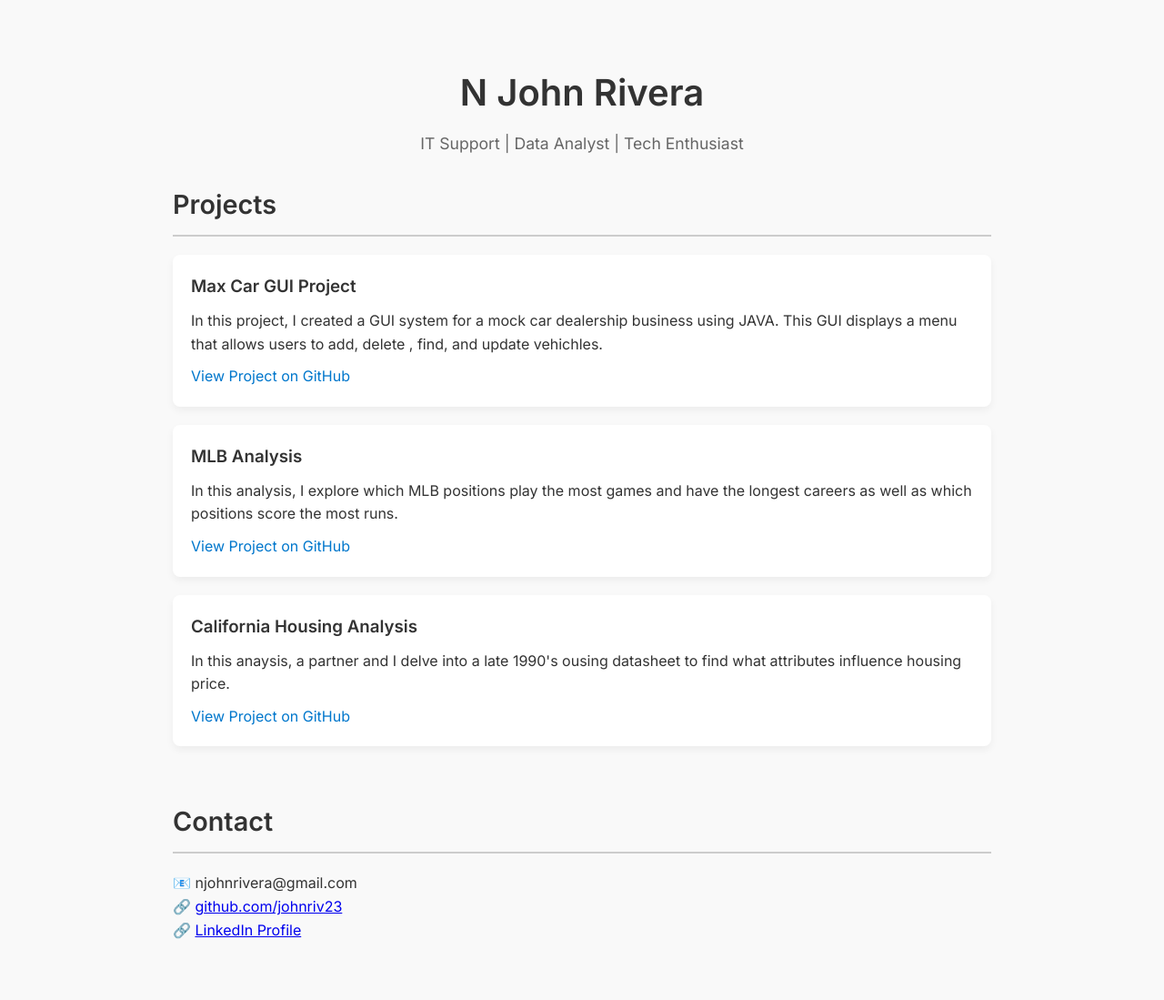
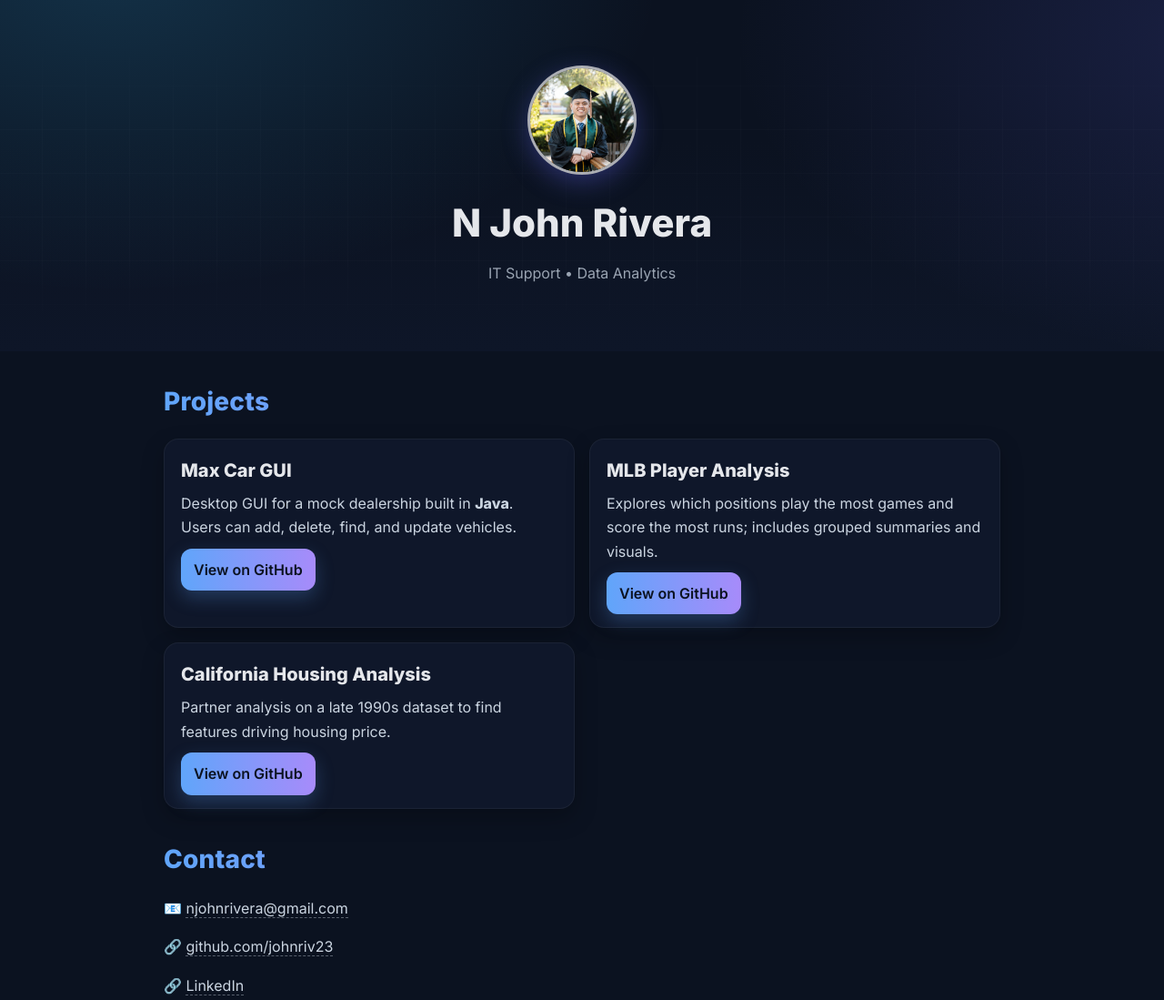
Before and after one commit to johnriv23/johnriv23.github.io, a plain HTML site: page index.html in a window 1280 px wide. Shown: the top 1099 px of the page at 91% size. Drawn offline with Linux system fonts and the light colour scheme.

Commit message:
updated website layout

```diff
--- a/index.html
+++ b/index.html
@@ -2,135 +2,137 @@
 <html lang="en">
 <head>
   <meta charset="UTF-8" />
-  <meta name="viewport" content="width=device-width, initial-scale=1.0" />
-  <title>Your Name | Portfolio</title>
-  <link href="https://fonts.googleapis.com/css2?family=Inter:wght@400;600&display=swap" rel="stylesheet" />
+  <meta name="viewport" content="width=device-width, initial-scale=1" />
+  <title>N John Rivera | Portfolio</title>
+  <link href="https://fonts.googleapis.com/css2?family=Inter:wght@400;600;800&display=swap" rel="stylesheet" />
   <style>
-    * {
-      box-sizing: border-box;
-      margin: 0;
-      padding: 0;
+    :root{
+      --bg:#0b1220;          /* page background behind content */
+      --fg:#0f172a;          /* card background */
+      --text:#e5e7eb;        /* light text on dark */
+      --muted:#9aa4b2;
+      --accent:#60a5fa;      /* blue accent */
+      --ring:rgba(96,165,250,.45);
+      --radius:16px;
+      --shadow:0 10px 25px rgba(0,0,0,.25);
+    }
+    *{box-sizing:border-box}
+    html,body{height:100%}
+    body{
+      margin:0; font-family:Inter, system-ui, -apple-system, Segoe UI, Roboto, Arial, sans-serif;
+      background: var(--bg); color: var(--text); line-height:1.65;
     }
 
-    body {
-      font-family: 'Inter', sans-serif;
-      background: #f9f9f9;
-      color: #333;
-      line-height: 1.6;
-      padding: 20px;
+    /* -------- HERO -------- */
+    .hero{
+      position:relative; overflow:hidden;
+      padding:72px 24px 56px; text-align:center;
+      background:
+        radial-gradient(1000px 600px at 10% -10%, rgba(56,189,248,.18), transparent 60%),
+        radial-gradient(1000px 600px at 110% 10%, rgba(99,102,241,.18), transparent 60%),
+        linear-gradient(180deg, #0b1220 0%, #0b1220 40%, #0e1628 100%);
+      isolation:isolate;
+    }
+    /* animated faint grid lines */
+    .hero::before{
+      content:""; position:absolute; inset:-2px; z-index:-1; opacity:.2;
+      background-image:
+        linear-gradient(rgba(255,255,255,.08) 1px, transparent 1px),
+        linear-gradient(90deg, rgba(255,255,255,.08) 1px, transparent 1px);
+      background-size:48px 48px, 48px 48px;
+      transform:translateZ(0);
+      animation:grid 18s linear infinite;
+      mask-image:linear-gradient(#0000, #000 35%, #000 75%, #0000 100%);
+    }
+    @keyframes grid { to { background-position: 48px 0, 0 48px; } }
+
+    .avatar{
+      width:120px; height:120px; object-fit:cover; border-radius:50%;
+      border:3px solid rgba(255,255,255,.65);
+      box-shadow:0 8px 28px rgba(99,102,241,.35), inset 0 0 0 1px rgba(255,255,255,.2);
+      display:block; margin:0 auto 18px; background:#111827;
+    }
+    h1{font-size:clamp(28px, 5vw, 42px); margin:0}
+    .subtitle{color:var(--muted); margin-top:8px; font-weight:500}
+
+    /* -------- LAYOUT -------- */
+    .container{max-width:960px; margin:0 auto; padding:32px 20px}
+    .section-title{
+      font-size:clamp(20px, 3.2vw, 28px);
+      margin:0 0 18px; font-weight:800; letter-spacing:.2px;
+      background:linear-gradient(90deg, var(--accent), #c084fc);
+      -webkit-background-clip:text; background-clip:text; color:transparent;
     }
 
-    header {
-      text-align: center;
-      padding: 50px 20px 30px;
+    /* -------- CARDS -------- */
+    .grid{display:grid; gap:16px}
+    @media (min-width:720px){ .grid{grid-template-columns:repeat(2, 1fr)} }
+
+    .card{
+      background:var(--fg); border-radius:var(--radius); padding:18px 18px 14px;
+      box-shadow:var(--shadow); border:1px solid rgba(255,255,255,.05);
+      transition:transform .18s ease, box-shadow .18s ease, border-color .18s ease;
     }
+    .card:hover{ transform:translateY(-4px); box-shadow:0 16px 32px rgba(0,0,0,.35); border-color:var(--ring) }
+    .card h3{margin:0 0 6px; font-size:20px}
+    .card p{margin:0 0 10px; color:#cbd5e1}
+    a.btn{
+      display:inline-block; padding:10px 14px; border-radius:12px; font-weight:600;
+      background:linear-gradient(90deg, var(--accent), #a78bfa); color:#0b1220;
+      text-decoration:none; box-shadow:0 8px 20px rgba(96,165,250,.25);
+    }
+    a.btn:hover{filter:brightness(1.05)}
 
-    header h1 {
-      font-size: 2.5rem;
-      margin-bottom: 10px;
-    }
-
-    header p {
-      font-size: 1.1rem;
-      color: #666;
-    }
-
-    section {
-      max-width: 900px;
-      margin: 0 auto 60px;
-    }
-
-    .section-title {
-      font-size: 1.8rem;
-      margin-bottom: 20px;
-      border-bottom: 2px solid #ccc;
-      padding-bottom: 10px;
-    }
-
-    .project {
-      background: #fff;
-      border-radius: 8px;
-      padding: 20px;
-      margin-bottom: 20px;
-      box-shadow: 0 4px 8px rgba(0,0,0,0.05);
-    }
-
-    .project h3 {
-      margin-bottom: 10px;
-    }
-
-    .project p {
-      margin-bottom: 10px;
-    }
-
-    .project a {
-      color: #0077cc;
-      text-decoration: none;
-    }
-
-    .project a:hover {
-      text-decoration: underline;
-    }
-
-    footer {
-      text-align: center;
-      padding: 30px;
-      font-size: 0.9rem;
-      color: #999;
-    }
-
-    @media (max-width: 600px) {
-      header h1 {
-        font-size: 2rem;
-      }
-
-      .section-title {
-        font-size: 1.5rem;
-      }
-    }
+    /* -------- CONTACT & FOOTER -------- */
+    .contact a{color:#cbd5e1; text-decoration:none; border-bottom:1px dashed rgba(203,213,225,.4)}
+    .contact a:hover{color:#fff; border-bottom-color:#fff}
+    footer{ color:#9aa4b2; text-align:center; padding:40px 0 56px }
   </style>
 </head>
 <body>
-  <header>
+  <!-- HERO -->
+  <header class="hero">
+    <img class="avatar" src="images/me.jpg" alt="Portrait of N John Rivera" loading="lazy" />
     <h1>N John Rivera</h1>
-    <p>IT Support | Data Analyst | Tech Enthusiast</p>
+    <p class="subtitle">IT Support • Data Analytics</p>
   </header>
 
+  <main class="container">
+    <!-- PROJECTS -->
     <section>
       <h2 class="section-title">Projects</h2>
+      <div class="grid">
+        <article class="card">
+          <h3>Max Car GUI</h3>
+          <p>Desktop GUI for a mock dealership built in <strong>Java</strong>. Users can add, delete, find, and update vehicles.</p>
+          <a class="btn" href="https://github.com/johnriv23/MAXCar-GUI" target="_blank" rel="noopener">View on GitHub</a>
+        </article>
 
-    <div class="project">
-      <h3>Max Car GUI Project</h3>
-      <p>In this project, I created a GUI system for a mock car dealership business using JAVA. This GUI displays a menu that allows users to add, delete
-        , find, and update vehichles.</p>
-      <a href="https://github.com/johnriv23/MAXCar-GUI" target="_blank">
-          View Project on GitHub</a>
-    </div>
+        <article class="card">
+          <h3>MLB Player Analysis</h3>
+          <p>Explores which positions play the most games and score the most runs; includes grouped summaries and visuals.</p>
+          <a class="btn" href="https://github.com/johnriv23/DATA_Analytics/blob/main/MLBPlayerAnalysis.ipynb" target="_blank" rel="noopener">View on GitHub</a>
+        </article>
 
-    <div class="project">
-      <h3>MLB Analysis</h3>
-      <p>In this analysis, I explore which MLB positions play the most games and have the longest careers as well as which positions score the most runs.</p>
-      <a href="https://github.com/johnriv23/DATA_Analytics/blob/main/MLBPlayerAnalysis.ipynb" target="_blank">
-          View Project on GitHub</a>
-    </div>
-
-    <div class="project">
+        <article class="card">
           <h3>California Housing Analysis</h3>
-      <p>In this anaysis, a partner and I delve into a late 1990's ousing datasheet to find what attributes influence housing price.</p>
-      <a href="https://github.com/johnriv23/DATA_Analytics/blob/main/CaliforniaHousingAnalytics.ipynb" target="_blank">
-          View Project on GitHub</a>
+          <p>Partner analysis on a late 1990s dataset to find features driving housing price.</p>
+          <a class="btn" href="https://github.com/johnriv23/DATA_Analytics/blob/main/CaliforniaHousingAnalytics.ipynb" target="_blank" rel="noopener">View on GitHub</a>
+        </article>
       </div>
     </section>
 
-  <section>
+    <!-- CONTACT -->
+    <section class="contact" style="margin-top:32px">
       <h2 class="section-title">Contact</h2>
-    <p>📧 njohnrivera@gmail.com</p>
-    <p>🔗 <a href="https://github.com/johnriv23">github.com/johnriv23</a></p>
-    <p>🔗 <a href="https://www.linkedin.com/in/n-john-rivera">LinkedIn Profile</a></p>
+      <p>📧 <a href="mailto:njohnrivera@gmail.com">njohnrivera@gmail.com</a></p>
+      <p>🔗 <a href="https://github.com/johnriv23" target="_blank" rel="noopener">github.com/johnriv23</a></p>
+      <p>🔗 <a href="https://www.linkedin.com/in/n-john-rivera" target="_blank" rel="noopener">LinkedIn</a></p>
     </section>
+  </main>
 
   <footer>
-    &copy; 2025 Your Name. All rights reserved.
+    © 2025 N John Rivera. All rights reserved.
   </footer>
 </body>
 </html>
```
Also changed, not shown: images/me.JPG (added). Lines whose indentation alone changed are shown as unchanged.
